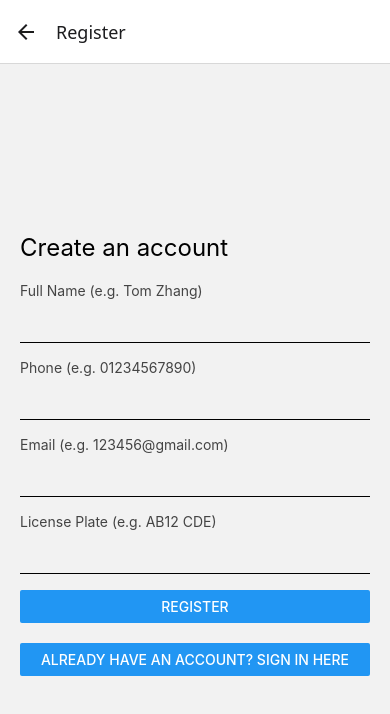
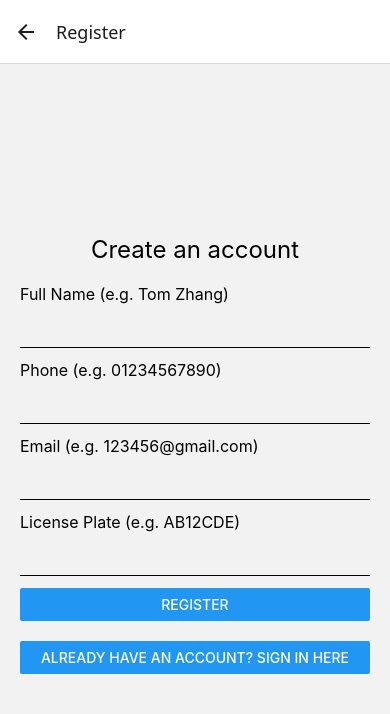
Before and after one commit to YSREI/smart-parking-app, a React Native app: screen /Register in a window 390 px wide. Shown: the top 714 px of the page. Built offline with nearby package versions, Linux system fonts and the light colour scheme.

Commit message:
彻底完善Login & Register功能，一个车牌号只能固定绑定一个账户

```diff
--- a/screens/LoginScreen.tsx
+++ b/screens/LoginScreen.tsx
@@ -48,7 +48,9 @@ export default function LoginScreen({ navigation }: any) {
         const userData = snapshot.val();
         const inputPlate = licensePlate.toUpperCase();
 
-        if (userData.licensePlate !== inputPlate) {
+        const licensePlates = userData.license_plates  || [];
+
+        if (!licensePlates.includes(inputPlate)) {
           Alert.alert("License plate does not match");
           return;
         }
--- a/screens/RegisterScreen.tsx
+++ b/screens/RegisterScreen.tsx
@@ -1,7 +1,7 @@
 import React, { useState } from "react";
 import { View, Text, TextInput, Button, StyleSheet, Alert } from "react-native";
-import { ref, set } from "firebase/database";
-import { database } from "../firebaseConfig";0
+import { ref, set, get, child } from "firebase/database";
+import { database } from "../firebaseConfig";
 import AsyncStorage from "@react-native-async-storage/async-storage";
 
 
@@ -14,29 +14,32 @@ export default function RegisterScreen({ navigation }: any) {
   const [phoneError, setPhoneError] = useState("");
   const [emailError, setEmailError] = useState("");
   const [plateError, setPlateError] = useState("");
+  const [globalError, setGlobalError] = useState("");
 
-  const handleRegister = () => {
-      // 先清空之前的错误状态
+
+  const handleRegister = async () => {
     setNameError("");
     setPhoneError("");
     setEmailError("");
     setPlateError("");
+    setGlobalError("");
 
     let hasError = false;
 
+    //校对输入格式
     if (!name) {
       setNameError("Name is required");
       hasError = true;
-    } else if (!/^[a-zA-Z\s]+$/.test(name)) {
-      setNameError("Name must contain only letters and spaces");
+    } else if (!/^[A-Za-z\s]+$/.test(name)) {
+      setNameError("Name must contain only letters");
       hasError = true;
     }
 
     if (!phone) {
       setPhoneError("Phone is required");
       hasError = true;
-    } else if (!/^[0-9]{11}$/.test(phone)) {
-      setPhoneError("Phone must be 11 digits UK number");
+    } else if (!/^\d{11}$/.test(phone)) {
+      setPhoneError("Phone must contain exactly 11 digits");
       hasError = true;
     }
 
@@ -58,87 +61,139 @@ export default function RegisterScreen({ navigation }: any) {
 
     if (hasError) return;
 
+    const safeEmail = email.replace(".", "_");
+    const usersRef = ref(database, "users/" );
     const upperPlate = licensePlate.toUpperCase();
-    const safeEmail = email.replace(".", "_");
+
+
+    try {
+      // 🔥 全局检查所有用户的license_plates，防止重复车牌
+      const usersSnapshot = await get(usersRef);
+      if (usersSnapshot.exists()) {
+        const usersData = usersSnapshot.val();
+
+        for (const userId in usersData) {
+          const user = usersData[userId];
+
+          const platesObj = user.license_plates || [];
+          const platesArray = Array.isArray(platesObj) ? platesObj : Object.values(platesObj);
+          if (platesArray.includes(upperPlate)) {
+            setGlobalError("This license plate is already registered under another account.");
+            return;
+          }
+        }
+      }
+
+      // 🔥 然后再继续注册流程
       const userRef = ref(database, "users/" + safeEmail);
+      const userSnapshot = await get(userRef);
 
-    set(userRef, {
+      if (userSnapshot.exists()) {
+        const existingUser = userSnapshot.val();
+        const updatedLicensePlates = existingUser.license_plates || [];
+
+        if (!updatedLicensePlates.includes(upperPlate)) {
+          updatedLicensePlates.push(upperPlate);
+        } else {
+          setGlobalError("This license plate has already been registered under your account.");
+          return;
+        }
+
+        await set(userRef, {
+          ...existingUser,
+          license_plates: updatedLicensePlates
+        });
+
+      } else {
+        await set(userRef, {
           name,
           phone,
           email,
-      licensePlate:upperPlate,
-    })
-      .then(() => {
-        const saveUserAndNavigate = async () => {
-          await AsyncStorage.setItem("user", JSON.stringify({ email, licensePlate }));
+          license_plates: [upperPlate]
+        });
+      }
+
+      await AsyncStorage.setItem("user", JSON.stringify({
+        email,
+        licensePlate: upperPlate,
+      }));
+
       Alert.alert("Registration successful!");
       navigation.navigate("Home");
-        };
-        saveUserAndNavigate();
-      })
-      .catch((error) => {
-        Alert.alert("Registration failed", error.message);
-      });
+
+    } catch (error) {
+      Alert.alert("Registration failed", (error as any).message);
+    }
   };
 
   return (
     <View style={styles.container}>
       <Text style={styles.title}>Create an account</Text>
 
-      <Text style={styles.label}>Full Name (e.g. Tom Zhang)</Text>
-      <TextInput
-        //placeholder="Name"
-        style={styles.input}
-        onChangeText={setName}/>
-      {nameError !== "" && <Text style={styles.errorText}>{nameError}</Text>}
+
+      {/* 🔥 全局错误提示 */}
+      {globalError !== "" && <Text style={styles.errorText}>{globalError}</Text>}
 
 
 
+      <Text style={styles.label}>Full Name (e.g. Tom Zhang)</Text>
+      <TextInput
+        style={styles.input}
+        onChangeText={(text) => {
+          setName(text);
+          setGlobalError("");//更改input时去掉错误信息
+        }}
+      />
+      {nameError !== "" && <Text style={styles.errorText}>{nameError}</Text>}
+
       <Text style={styles.label}>Phone (e.g. 01234567890)</Text>
       <TextInput
-        //placeholder="Phone"
         style={styles.input}
         keyboardType="numeric"
-        onChangeText={(text) =>{
+        value={phone}
+        onChangeText={(text) => {
           const onlyNumbers = text.replace(/[^0-9]/g, '');
           setPhone(onlyNumbers);
+          setGlobalError("");//更改input时去掉错误信息
         }}
-        value = {phone}/>
+      />
       {phoneError !== "" && <Text style={styles.errorText}>{phoneError}</Text>}
 
       <Text style={styles.label}>Email (e.g. 123456@gmail.com)</Text>
       <TextInput
-        //placeholder="Email"
         style={styles.input}
-        onChangeText={setEmail}
-        autoCapitalize="none"/>
+        autoCapitalize="none"
+        onChangeText={(text) =>{
+          setEmail(text);
+          setGlobalError("");//更改input时去掉错误信息
+        }}
+      />
       {emailError !== "" && <Text style={styles.errorText}>{emailError}</Text>}
 
-      <Text style={styles.label}>License Plate (e.g. AB12 CDE)</Text>
+      <Text style={styles.label}>License Plate (e.g. AB12CDE)</Text>
       <TextInput
-        //placeholder="License Plate"
         style={styles.input}
+        value={licensePlate}
         autoCapitalize="characters"
-        onChangeText={(text) =>{
+        onChangeText={(text) => {
           const onlyLettersNumbers = text.replace(/[^A-Z0-9]/gi, '').toUpperCase();
           setLicensePlate(onlyLettersNumbers);
+          setGlobalError("");//更改input时去掉错误信息
         }}
-        value={licensePlate}/>
+      />
       {plateError !== "" && <Text style={styles.errorText}>{plateError}</Text>}
 
       <Button title="Register" onPress={handleRegister} />
-
       <View style={{ height: 20 }} />
       <Button title="Already have an account? Sign in here" onPress={() => navigation.navigate("Login")} />
     </View>
   );
-
 }
 
 const styles = StyleSheet.create({
   container: { flex: 1, justifyContent: "center", padding: 20 },
-  title: { fontSize: 24, marginBottom: 20 },
-  input: { borderBottomWidth: 1, marginBottom: 16, height: 40 },
-  label: { marginBottom: 4, fontSize: 14, color: "#444"},
-  errorText: { color: "red", fontSize: 13, marginBottom: 8}
+  title: { fontSize: 24, marginBottom: 20, textAlign: "center" },
+  label: { fontSize: 16, marginBottom: 4 },
+  input: { borderBottomWidth: 1, marginBottom: 12, height: 40, fontSize: 16 },
+  errorText: { color: "red", marginBottom: 8 },
 });
```
Lines whose indentation alone changed are shown as unchanged.
